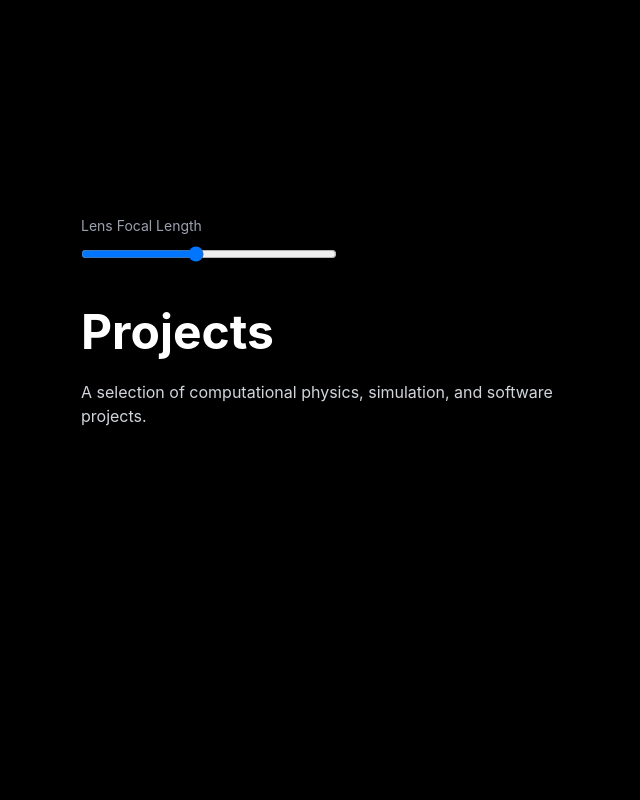
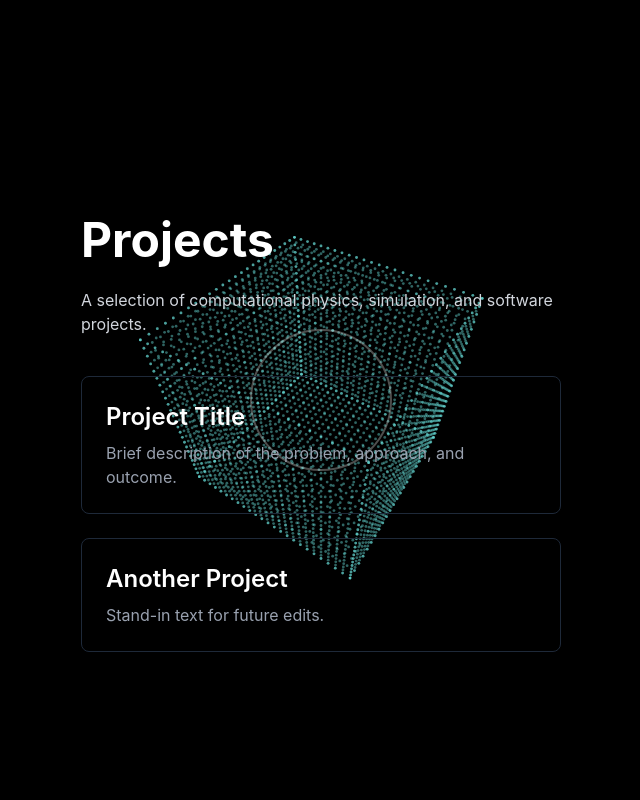
Before and after one commit to Jadenthealmighty/jaden-portfolio-v1, a Next.js app: page /projects in a window 1280 px wide. Shown: the top 800 px of the page, without its empty margins (319-959 px from the left). Built offline with nearby package versions, Linux system fonts and the light colour scheme.

Commit message:
So chungus

```diff
--- a/app/components/CubeBackground.tsx
+++ b/app/components/CubeBackground.tsx
@@ -8,11 +8,7 @@ type Vec3 = {
   z: number;
 };
 
-type Props = {
-    focalLength: number;
-  };
-
-  export default function CubeBackground({ focalLength }: Props) {
+  export default function CubeBackground() {
   const canvasRef = useRef<HTMLCanvasElement | null>(null);
   const startTime = useRef(performance.now());
 
@@ -26,7 +22,7 @@ type Props = {
     let lensX = 100;
     let lensY = 100;
     let lensR = 70;
-    const lensF = focalLength;
+    const lensF = 100;
 
     function resize() {
       canvas.width = window.innerWidth * DPR;
@@ -140,7 +136,7 @@ type Props = {
 
     window.addEventListener("resize", resize);
     return () => window.removeEventListener("resize", resize);
-  }, [focalLength]);
+  });
 
   return <canvas ref={canvasRef} className="fixed inset-0 -z-10" />;
 }
--- a/app/projects/layout.tsx
+++ b/app/projects/layout.tsx
@@ -6,7 +6,8 @@ export default function ProjectsLayout({
   children: React.ReactNode;
 }) {
   return (
-    <section className="relative min-h-screen bg-black text-white">
+    <section className="relative min-h-screen text-white">
+      <CubeBackground />
       {children}
     </section>
   );
--- a/app/projects/page.tsx
+++ b/app/projects/page.tsx
@@ -1,39 +1,27 @@
-"use client";
-
-import { useState } from "react";
-import CubeBackground from "app/components/CubeBackground";
-
 export default function ProjectsPage() {
-  const [focalLength, setFocalLength] = useState(2.5);
-
-  return (
-    <>
-      {/* Background */}
-      <CubeBackground focalLength={focalLength} />
-
-      {/* UI */}
+    return (
       <main className="relative z-10 px-12 py-20 max-w-4xl">
-        <div className="mb-10">
-          <label className="block text-sm text-gray-400 mb-2">
-            Lens Focal Length
-          </label>
-          <input
-            type="range"
-            min={0.5}
-            max={5}
-            step={0.01}
-            value={focalLength}
-            onChange={(e) => setFocalLength(Number(e.target.value))}
-            className="w-64"
-          />
-        </div>
-
         <h1 className="text-5xl font-bold mb-6">Projects</h1>
 
-        <p className="text-gray-300">
+        <p className="text-gray-300 mb-10">
           A selection of computational physics, simulation, and software projects.
         </p>
+
+        <div className="space-y-6">
+          <div className="border border-gray-800 rounded-lg p-6">
+            <h2 className="text-2xl font-semibold">Project Title</h2>
+            <p className="text-gray-400 mt-2">
+              Brief description of the problem, approach, and outcome.
+            </p>
+          </div>
+
+          <div className="border border-gray-800 rounded-lg p-6">
+            <h2 className="text-2xl font-semibold">Another Project</h2>
+            <p className="text-gray-400 mt-2">
+              Stand-in text for future edits.
+            </p>
+          </div>
+        </div>
       </main>
-    </>
-  );
-}
+    );
+  }
```
